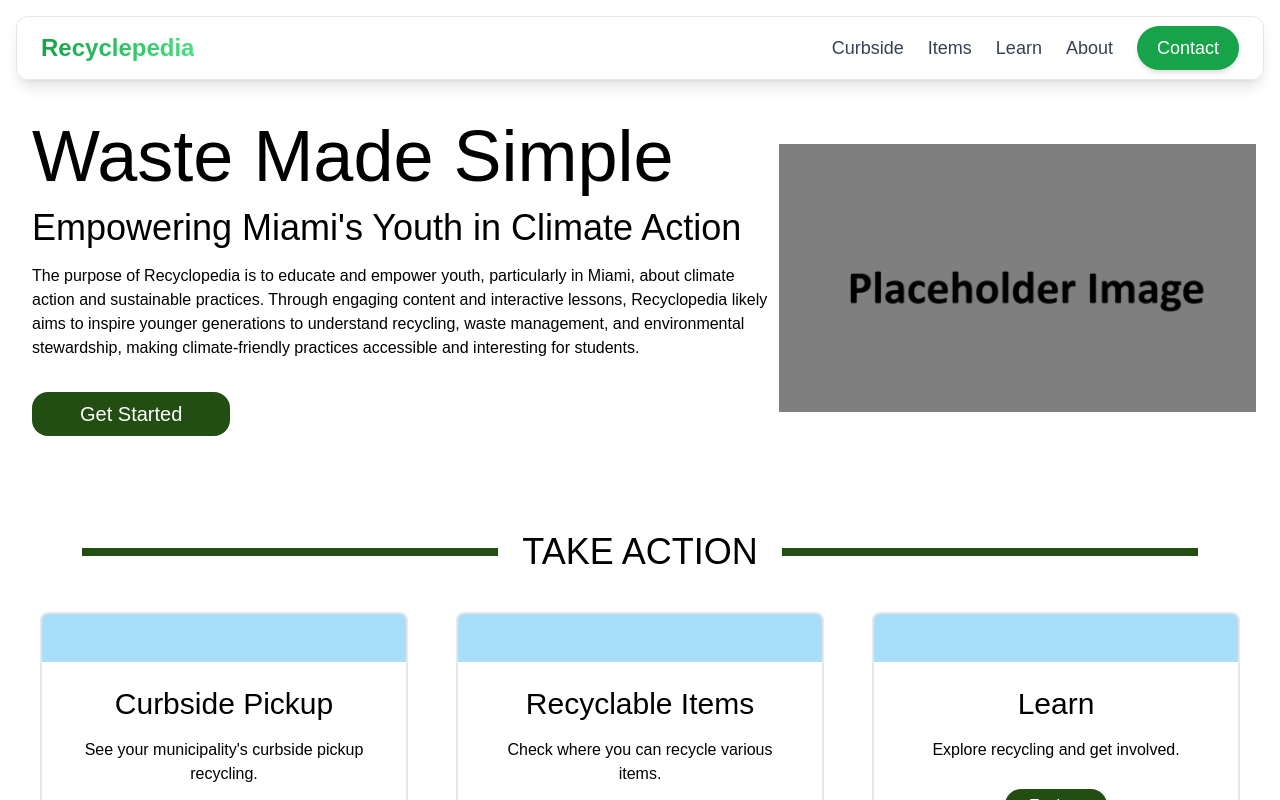
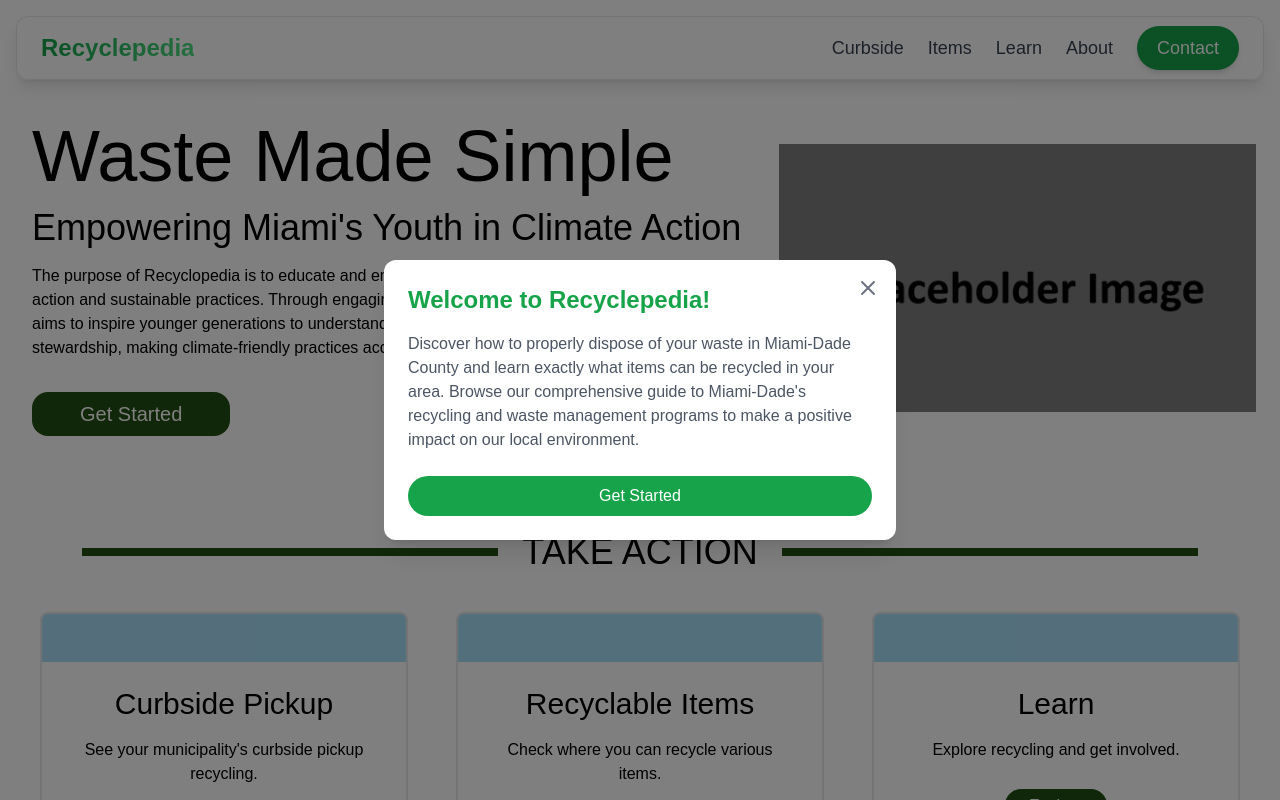
Before and after one commit to skyler-hall/Recyclepediamdc, a Next.js app: page / in a window 1280 px wide. Shown: the top 800 px of the page. Built offline with nearby package versions, Linux system fonts and the light colour scheme.

Commit message:
Create popup component and add to home page

```diff
--- /dev/null
+++ b/app/components/home_components/home_popup/HomePopup.jsx
@@ -0,0 +1,90 @@
+'use client';
+
+import { useState, useEffect, useRef } from 'react';
+import { homePopupData } from '@/app/data/popupData';
+
+function HomePopup() {
+  const [isOpen, setIsOpen] = useState(false);
+  const [shouldRender, setShouldRender] = useState(false);
+  const popupRef = useRef(null);
+
+  useEffect(() => {
+    // check if popup has been shown before
+    const hasShownPopup = localStorage.getItem('hasShownHomePopup');
+
+    // set timeout to check and display popup after 1 second
+    const timer = setTimeout(() => {
+      if (!hasShownPopup) {
+        setIsOpen(true);
+      }
+      setShouldRender(true);
+    }, 1000);
+
+    return () => clearTimeout(timer);
+  }, []);
+
+  useEffect(() => {
+    const handleClickOutside = (event) => {
+      if (popupRef.current && !popupRef.current.contains(event.target)) {
+        handleClose();
+      }
+    };
+
+    if (isOpen) {
+      document.addEventListener('mousedown', handleClickOutside);
+    }
+
+    return () => {
+      document.removeEventListener('mousedown', handleClickOutside);
+    };
+  }, [isOpen]);
+
+  const handleClose = () => {
+    setIsOpen(false);
+    localStorage.setItem('hasShownHomePopup', 'true');
+  };
+
+  if (!shouldRender || !isOpen) return null;
+
+  return (
+    <div className='fixed inset-0 z-50 flex items-center justify-center bg-black/50'>
+      <div
+        ref={popupRef}
+        className='relative w-11/12 max-w-lg p-6 bg-white rounded-xl shadow-xl'
+      >
+        <button
+          onClick={handleClose}
+          className='absolute top-4 right-4 text-gray-500 hover:text-gray-700'
+        >
+          <svg
+            className='w-6 h-6'
+            fill='none'
+            viewBox='0 0 24 24'
+            stroke='currentColor'
+          >
+            <path
+              strokeLinecap='round'
+              strokeLinejoin='round'
+              strokeWidth={2}
+              d='M6 18L18 6M6 6l12 12'
+            />
+          </svg>
+        </button>
+
+        <h2 className='text-2xl font-bold text-green-600 mb-4'>
+          {homePopupData.title}
+        </h2>
+        <p className='text-gray-600 mb-6'>{homePopupData.description}</p>
+
+        <button
+          onClick={handleClose}
+          className='w-full py-2 px-4 bg-green-600 text-white rounded-full hover:bg-green-700 transition-colors duration-300'
+        >
+          {homePopupData.buttonText}
+        </button>
+      </div>
+    </div>
+  );
+}
+
+export default HomePopup;
--- /dev/null
+++ b/app/data/popupData.js
@@ -0,0 +1,6 @@
+export const homePopupData = {
+  title: 'Welcome to Recyclepedia!',
+  description:
+    "Discover how to properly dispose of your waste in Miami-Dade County and learn exactly what items can be recycled in your area. Browse our comprehensive guide to Miami-Dade's recycling and waste management programs to make a positive impact on our local environment.",
+  buttonText: 'Get Started',
+};
--- a/app/page.jsx
+++ b/app/page.jsx
@@ -1,21 +1,22 @@
-
-import Link from "next/link"
-import Navbar from "./components/Navbar"
-import NavigationCard from "./components/home_components/NavigationCard"
-import NewsletterBar from "./components/home_components/NewsletterBar"
-import Header from "./components/home_components/Header"
-import PageCards from './components/home_components/PageCards'
-import CommunitySection from './components/home_components/CommunitySection'
-import Footer from "./components/Footer"
-import Calendar from "./components/home_components/Calendar"
+import Link from 'next/link';
+import Navbar from './components/Navbar';
+import NavigationCard from './components/home_components/NavigationCard';
+import NewsletterBar from './components/home_components/NewsletterBar';
+import Header from './components/home_components/Header';
+import PageCards from './components/home_components/PageCards';
+import CommunitySection from './components/home_components/CommunitySection';
+import Footer from './components/Footer';
+import Calendar from './components/home_components/Calendar';
+import HomePopup from './components/home_components/home_popup/HomePopup';
 
 export default function Home() {
   return (
-    <div className="bg-white px-2 py-10 mx-auto text-black max-w-7xl">
+    <div className='bg-white px-2 py-10 mx-auto text-black max-w-7xl'>
+      <HomePopup />
       <Header />
       <PageCards />
       <NewsletterBar />
       <CommunitySection />
     </div>
-  )
+  );
 }
```
